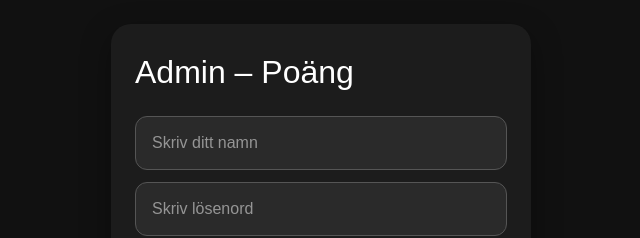
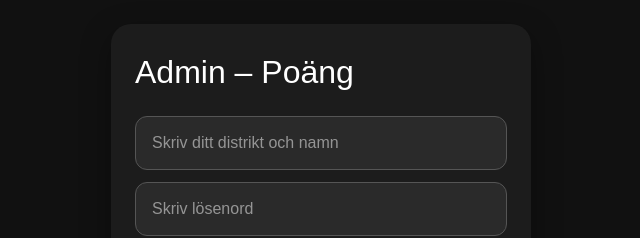
Before and after one commit to klarahlmattsson-eng/lager-poangsystem, a Next.js app: page /admin in a window 1280 px wide. Shown: the part 226-464 px from the top of the page, without its empty margins (319-959 px from the left). Built offline with nearby package versions, Linux system fonts and the light colour scheme.

Commit message:
Update page.tsx

```diff
--- a/app/admin/page.tsx
+++ b/app/admin/page.tsx
@@ -178,7 +178,7 @@ export default function AdminPage() {
             type="text"
             value={adminName}
             onChange={(e) => setAdminName(e.target.value)}
-            placeholder="Skriv ditt namn"
+            placeholder="Skriv ditt distrikt och namn"
             style={{
               width: "100%",
               padding: "14px 16px",
```
